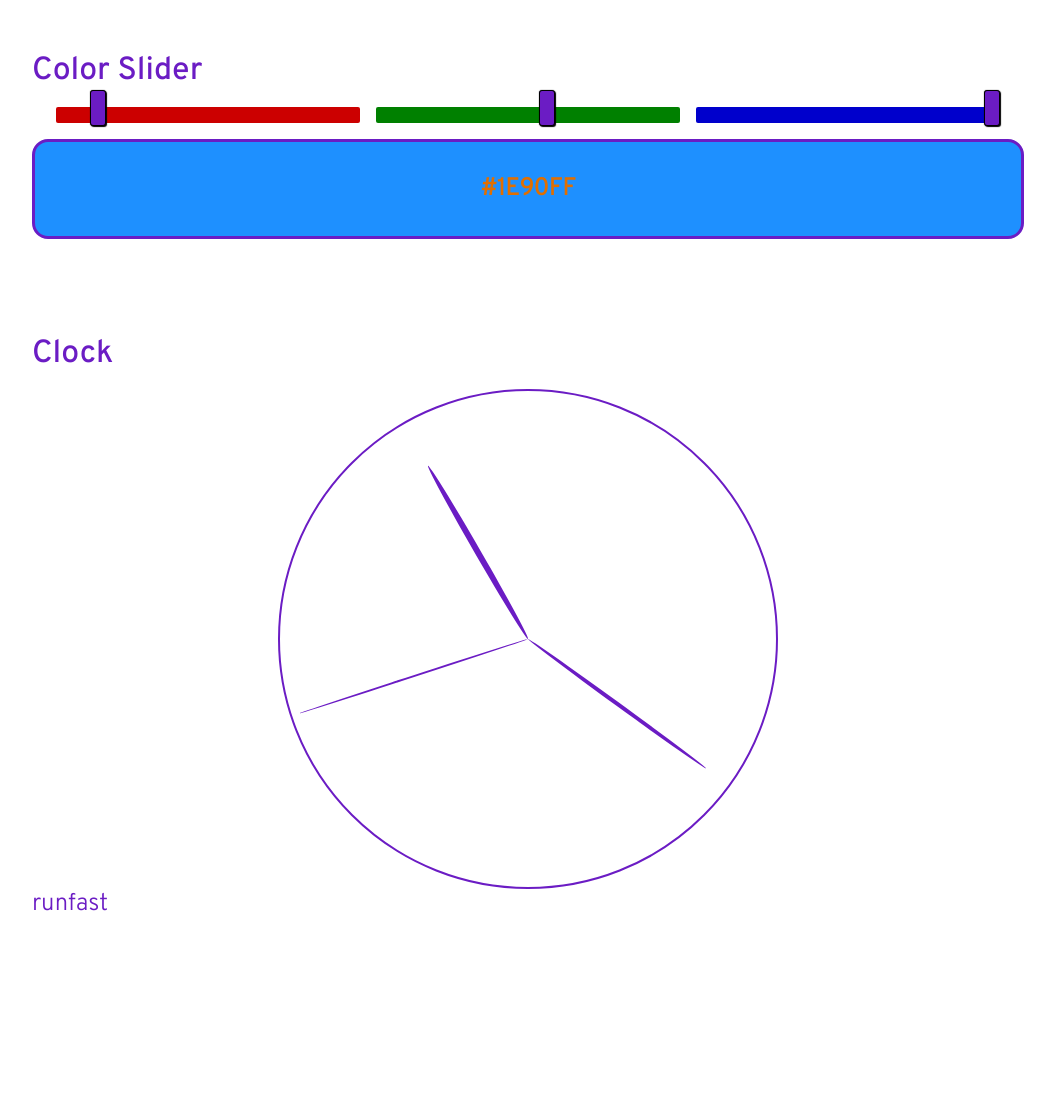
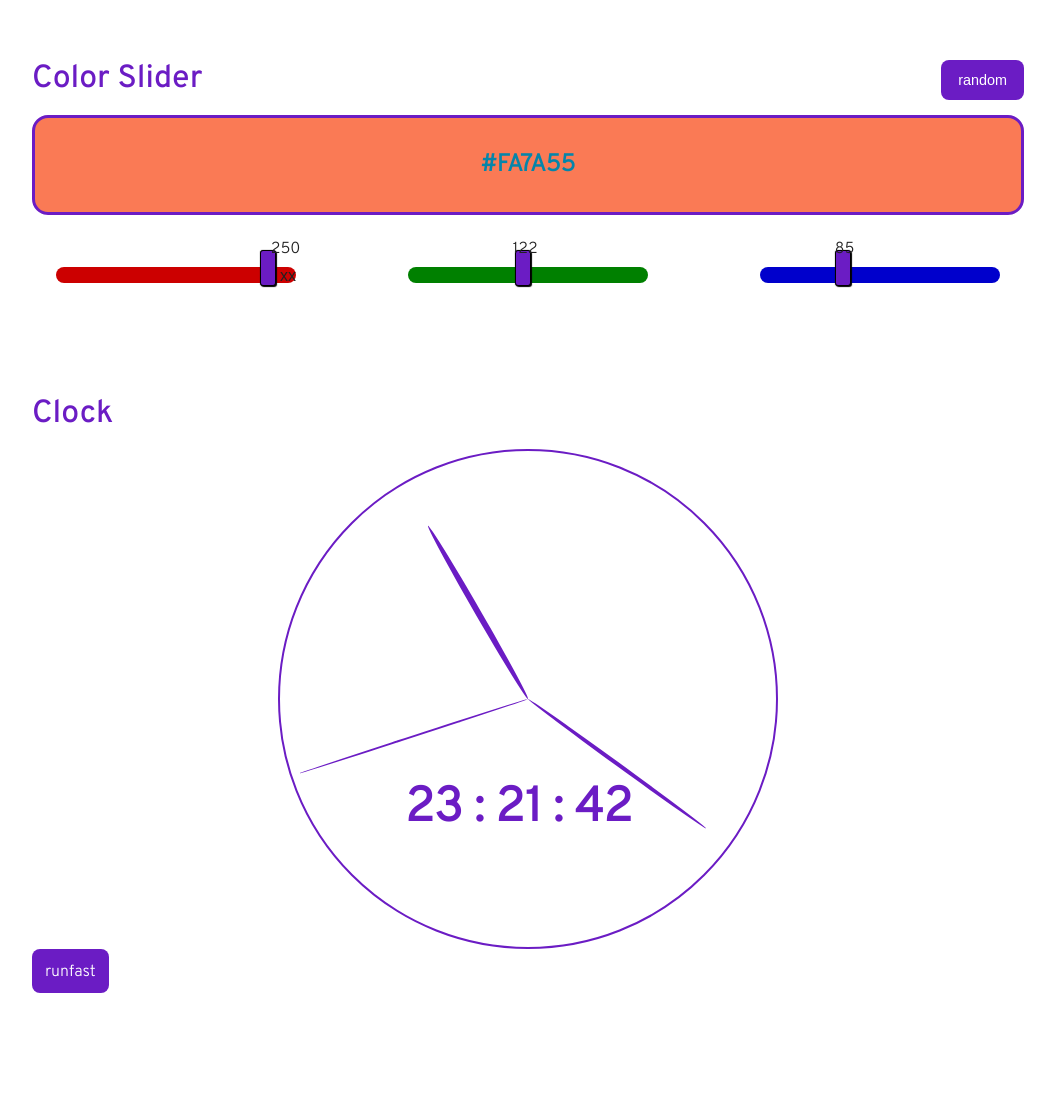
Before and after one commit to KoljaL/cooding-bootcamps-eu, a plain HTML site: page docs/webappbasic.html in a window 1280 px wide. Shown: the part 803-1899 px from the top of the page, without its empty margins (112-1167 px from the left). Before the commit the page ends 1822 px from the top, so only its background shows below. Drawn offline with Linux system fonts and the light colour scheme.

Commit message:
ADD digital clock & slider values

```diff
--- a/docs/css/almostclassless.css
+++ b/docs/css/almostclassless.css
@@ -5,8 +5,11 @@
 /** Project: https://github.com/KoljaL/AlmostClassless     **/
 /************************************************************/
 
-/* @media (prefers-color-scheme: light) {} */
-/* hsl(268, 75%, 44%); */
+/*
+    neomorphism: https://insolitum.github.io/
+    range slider: http://danielstern.ca/range.css
+
+ */
 :root,
 :root[data-theme='light'] {
     /* Colors */
@@ -97,7 +100,9 @@
     --line-height: 1.75rem;
     --heading-margin: 1.5rem 0 1rem;
     /* Inputs */
-    --border-radius: 2px;
+    --border-radius-large: 0.5rem;
+    --border-radius-medium: 0.25rem;
+    --border-radius-small: 0.1rem;
     /* Calculated colors */
     --primary: hsl(var(--primaryH), var(--primaryS), var(--primaryL));
     --primary-bright: hsl(var(--primaryH), calc(var(--primaryS) * 1.25), 90%);
@@ -291,7 +296,7 @@ option,
 textarea,
 select {
     border: 1px solid var(--secondary-light);
-    border-radius: var(--border-radius);
+    border-radius: var(--border-radius-large);
     box-sizing: border-box;
     color: inherit;
     background-color: inherit;
@@ -415,7 +420,7 @@ input[type='submit'] {
     appearance: button;
     background-color: var(--primary);
     border: 1px solid transparent;
-    border-radius: var(--border-radius);
+    border-radius: var(--border-radius-large);
     box-sizing: border-box;
     color: var(--primary-bg);
     cursor: pointer;
@@ -502,7 +507,7 @@ input[type='checkbox'] {
 }
 input[type='radio'][type='checkbox'],
 input[type='checkbox'][type='checkbox'] {
-    border-radius: var(--border-radius);
+    border-radius: var(--border-radius-small);
 }
 input[type='radio']:checked,
 input[type='checkbox']:checked {
@@ -708,7 +713,7 @@ del {
 
 dialog {
     border: 1px solid var(--secondary-light);
-    border-radius: var(--border-radius);
+    border-radius: var(--border-radius-large);
     display: none;
     left: 50%;
     margin: 0;
@@ -740,7 +745,7 @@ dialog::before {
 dialog::after {
     content: '';
     background: var(--primary-bg);
-    border-radius: var(--border-radius);
+    border-radius: var(--border-radius-large);
     height: 100%;
     left: 0;
     position: absolute;
@@ -759,7 +764,7 @@ dialog > h4,
 dialog > h5,
 dialog > h6 {
     border-bottom: 1px solid var(--secondary-light);
-    border-radius: var(--border-radius) var(--border-radius) 0 0;
+    border-radius: var(--border-radius-large) var(--border-radius-large) 0 0;
     color: var(--secondary);
     font-size: 1.125rem;
     margin: -1rem -1rem 1rem -1rem;
@@ -783,12 +788,12 @@ details + details {
     border-radius: 0;
 }
 details:first-of-type {
-    border-top-left-radius: var(--border-radius);
-    border-top-right-radius: var(--border-radius);
+    border-top-left-radius: var(--border-radius-large);
+    border-top-right-radius: var(--border-radius-large);
 }
 details:last-of-type {
-    border-bottom-left-radius: var(--border-radius);
-    border-bottom-right-radius: var(--border-radius);
+    border-bottom-left-radius: var(--border-radius-large);
+    border-bottom-right-radius: var(--border-radius-large);
 }
 
 dfn {
@@ -814,7 +819,7 @@ dd {
 
 fieldset {
     border: 1px solid var(--secondary-light);
-    border-radius: var(--border-radius);
+    border-radius: var(--border-radius-large);
     margin: 1rem 0;
     padding: 1rem;
 }
@@ -825,7 +830,7 @@ fieldset > :last-child {
 legend {
     /* background: var(--secondary-lighter); */
     /* border: 1px solid var(--secondary-light); */
-    /* border-radius: var(--border-radius); */
+    /* border-radius: var(--border-radius-large); */
     /* padding: 0.25rem 0.5rem; */
     padding-inline: 0.5rem;
     font-weight: var(--font-weight-bold);
@@ -835,7 +840,7 @@ legend {
 figure {
     background: var(--secondary-lighter);
     border: 1px solid var(--secondary-light);
-    border-radius: var(--border-radius);
+    border-radius: var(--border-radius-large);
     display: block;
     margin: 1rem 0;
     padding: 1rem;
--- a/docs/togglePassword.html
+++ b/docs/webappbasic.html
@@ -9,7 +9,7 @@
   <script>
     document.documentElement.setAttribute('data-theme', window.matchMedia('(prefers-color-scheme: dark)').matches ? 'dark' : 'light')
   </script>
-  <title>toggle Password</title>
+  <title>Web App Basic</title>
   <script>
 
   </script>
@@ -88,10 +88,24 @@
     }
 
     footer {
-      position: fixed;
+      position: sticky;
       bottom: 0;
-      width: max-content;
+      /* width: max-content; */
+      background: var(--secondary-bg);
+      padding-top: 1rem;
+      padding-bottom: .25rem;
     }
+
+
+    .passwordToggle form {
+      display: grid;
+      grid-template-columns: 250px 100px;
+      grid-template-areas:
+        "password password"
+        "toggle toggle";
+      gap: .5rem;
+    }
+
 
     .fastcheapgood form {
       display: grid;
@@ -139,10 +153,15 @@
       transform: translateX(-50%) translateY(-50%);
     }
 
+    .randomColor,
     .counterReset {
       position: absolute;
       top: 0;
       right: 0;
+    }
+
+    .colorSlider {
+      position: relative;
     }
 
     .colorPreview {
@@ -154,6 +173,7 @@
       justify-content: center;
       align-items: center;
       transition: none;
+      margin-bottom: 2rem;
     }
 
     .colorSlider form {
@@ -163,6 +183,24 @@
       align-items: center;
       padding-inline: 1.5rem;
       gap: 1rem;
+      position: relative;
+    }
+
+    .colorSlider form>div {
+      display: flex;
+      flex-direction: column;
+      justify-content: start;
+      align-items: center;
+      gap: 1rem;
+      position: relative;
+    }
+
+    .colorSlider form>div>span {
+      position: absolute;
+      left: 0;
+      bottom: 2.5rem;
+      width: 30px;
+      text-align: center;
     }
 
     .colorName {
@@ -230,6 +268,10 @@
       background: hsl(0, 100%, 40%);
     }
 
+    input[type=range].red:after {
+      content: 'xx';
+    }
+
     input[type=range].green {
       background: hsl(120, 100%, 25%);
     }
@@ -288,11 +330,28 @@
       left: calc(50% - 3px);
     }
 
-    #runfast+label {
+    .digitalClock {
+      font-size: 3rem;
+      font-weight: 600;
       color: var(--primary);
+      transform: translateX(125px) translateY(80px);
+    }
+
+    #runfastButton {
+      appearance: button;
+      background-color: var(--primary);
+      border: 1px solid transparent;
+      border-radius: var(--border-radius-large);
+      color: var(--primary-bg);
       cursor: pointer;
-      font-size: 1.5rem;
+      font-size: 1rem;
+      padding: .75rem .75rem .65rem .75rem;
       position: relative;
+    }
+
+    #runfastButton:hover {
+      background-color: var(--primary-light);
+      border: 1px solid transparent;
     }
 
     #runfast:checked+label:after {
@@ -320,7 +379,7 @@
   </header>
 
 
-  <section>
+  <section class="passwordToggle">
     <h2>Password toggle</h2>
     <form>
       <label for="password">Password</label>
@@ -353,14 +412,26 @@
 
   <section class="colorSlider">
     <h2>Color Slider</h2>
-    <form autocomplete="off">
-      <input type="range" min="0" max="255" value="30" class="red">
-      <input type="range" min="0" max="255" value="144" class="green">
-      <input type="range" min="0" max="255" value="255" class="blue">
-    </form>
+    <button class="randomColor">random</button>
     <div class="colorPreview">
       <span class="colorName">#000000</span>
     </div>
+    <br>
+    <form autocomplete="off">
+      <div>
+        <span class="redValue">186</span>
+        <input type="range" min="0" max="255" value="186" class="red">
+      </div>
+      <div>
+        <span class="greenValue">218</span>
+        <input type="range" min="0" max="255" value="218" class="green">
+      </div>
+      <div>
+        <span class="blueValue">85</span>
+        <input type="range" min="0" max="255" value="85" class="blue">
+      </div>
+
+    </form>
   </section>
 
 
@@ -371,11 +442,14 @@
       <div class="minute"></div>
       <div class="second"></div>
       <div class="centerdot"></div>
+      <div class="digitalClock">
+        <span class="digitalClockHour">00</span> :
+        <span class="digitalClockMinute">00</span> :
+        <span class="digitalClockSecond">00</span>
+      </div>
     </div>
-
     <input type="checkbox" id="runfast" style="display:none" autocomplete="off">
-    <label for="runfast">runfast</label>
-
+    <label id=runfastButton for="runfast">runfast</label>
   </section>
 
 
@@ -399,6 +473,10 @@
     const clockHour = document.querySelector('.hour');
     const clockMinute = document.querySelector('.minute');
     const clockSecond = document.querySelector('.second');
+    const digitalClock = document.querySelector('.digitalClock');
+    const digitalClockHour = document.querySelector('.digitalClockHour');
+    const digitalClockMinute = document.querySelector('.digitalClockMinute');
+    const digitalClockSecond = document.querySelector('.digitalClockSecond');
     const runfast = document.querySelector('#runfast');
 
     runfast.addEventListener('change', function () {
@@ -424,12 +502,15 @@
     function clockFunction() {
       const now = getDate();
       const seconds = now.getSeconds();
+      digitalClockSecond.textContent = seconds < 10 ? `0${seconds}` : seconds;
       const secondsDegrees = ((seconds / 60) * 360) + 90;
       clockSecond.style.transform = `rotate(${secondsDegrees}deg) translateX(-120px)`;
       const minutes = now.getMinutes();
+      digitalClockMinute.textContent = minutes < 10 ? `0${minutes}` : minutes;
       const minutesDegrees = ((minutes / 60) * 360) + 90;
       clockMinute.style.transform = `rotate(${minutesDegrees}deg) translateX(-110px)`;
       const hours = now.getHours();
+      digitalClockHour.textContent = hours < 10 ? `0${hours}` : hours;
       const hoursDegrees = ((hours / 12) * 360) + 90;
       clockHour.style.transform = `rotate(${hoursDegrees}deg) translateX(-100px)`;
     }
@@ -440,13 +521,8 @@
       clockHour.style.display = 'block';
       clockMinute.style.display = 'block';
       clockSecond.style.display = 'block';
+      digitalClock.style.display = 'block';
     }, 1000);
-
-
-    // setInterval(function () {
-    //   var li = new Date().toString();
-    //   console.log(li)
-    // }, 1000);
 
 
 
@@ -585,24 +661,40 @@
     const red = document.querySelector('input.red');
     const green = document.querySelector('input.green');
     const blue = document.querySelector('input.blue');
+    const redValue = document.querySelector('.redValue');
+    const greenValue = document.querySelector('.greenValue');
+    const blueValue = document.querySelector('.blueValue');
+    const randomColorButton = document.querySelector('.randomColor');
     const colorName = document.querySelector('.colorName');
-    // define preview div
     const colorPreview = document.querySelector('.colorPreview');
+    const rgbArray = [[176, 0, 181], [186, 218, 85], [255, 187, 17], [112, 112, 32], [29, 16, 117], [32, 128, 117], [250, 122, 85], [204, 85, 85], [30, 42, 45], [102, 0, 221], [170, 204, 238], [90, 23, 237], [89, 162, 122], [34, 51, 221], [240, 11, 66], [76, 195, 85], [145, 42, 126], [145, 85, 61], [202, 34, 7], [92, 161, 229], [34, 238, 221], [195, 23, 28], [116, 119, 0], [171, 172, 171], [102, 51, 153], [222, 30, 126], [250, 17, 61]];
     // add eventListener
     red.addEventListener('input', setColor);
     green.addEventListener('input', setColor);
     blue.addEventListener('input', setColor);
+    randomColorButton.addEventListener('click', () => {
+      randomColor();
+      setColor();
+    });
+
+
     // run on startup
+    randomColor()
     setColor()
 
     //
     // set color
     //
     function setColor() {
-      // console.log(`${red.value}, ${green.value}, ${blue.value}`)
       colorPreview.style.background = `rgb(${red.value}, ${green.value}, ${blue.value})`;
       colorName.textContent = rgbToHex(red.value, green.value, blue.value);
       colorName.style.color = `rgb(${255 - red.value}, ${255 - green.value}, ${255 - blue.value})`;
+      redValue.textContent = red.value;
+      redValue.style.left = `${red.value / 255 * 224 - 5}px`;
+      greenValue.textContent = green.value;
+      greenValue.style.left = `${green.value / 255 * 224 - 5}px`;
+      blueValue.textContent = blue.value;
+      blueValue.style.left = `${blue.value / 255 * 224 - 5}px`;
     }
 
     //
@@ -616,7 +708,16 @@
       return hex(r, g, b)
     }
 
-
+    //
+    // set random color
+    //
+    function randomColor() {
+      let idx = Math.floor(Math.random() * rgbArray.length);
+      red.value = rgbArray[idx][0];
+      green.value = rgbArray[idx][1];
+      blue.value = rgbArray[idx][2];
+      console.log(`${red.value}, ${green.value}, ${blue.value}`)
+    }
   </script>
 
 
```
Also changed, not shown: docs/img/favicon-dark.png, docs/img/favicon-light.png.
